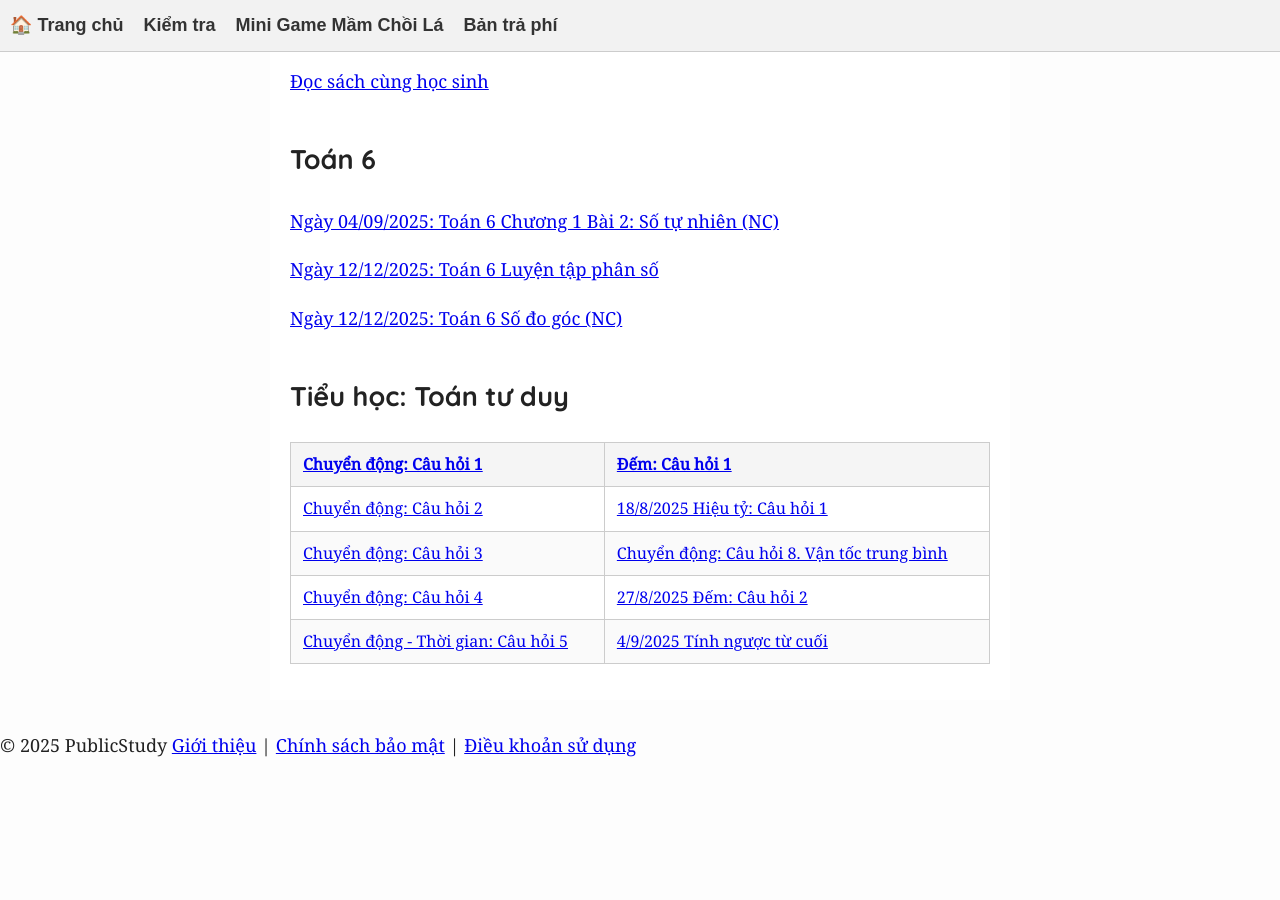
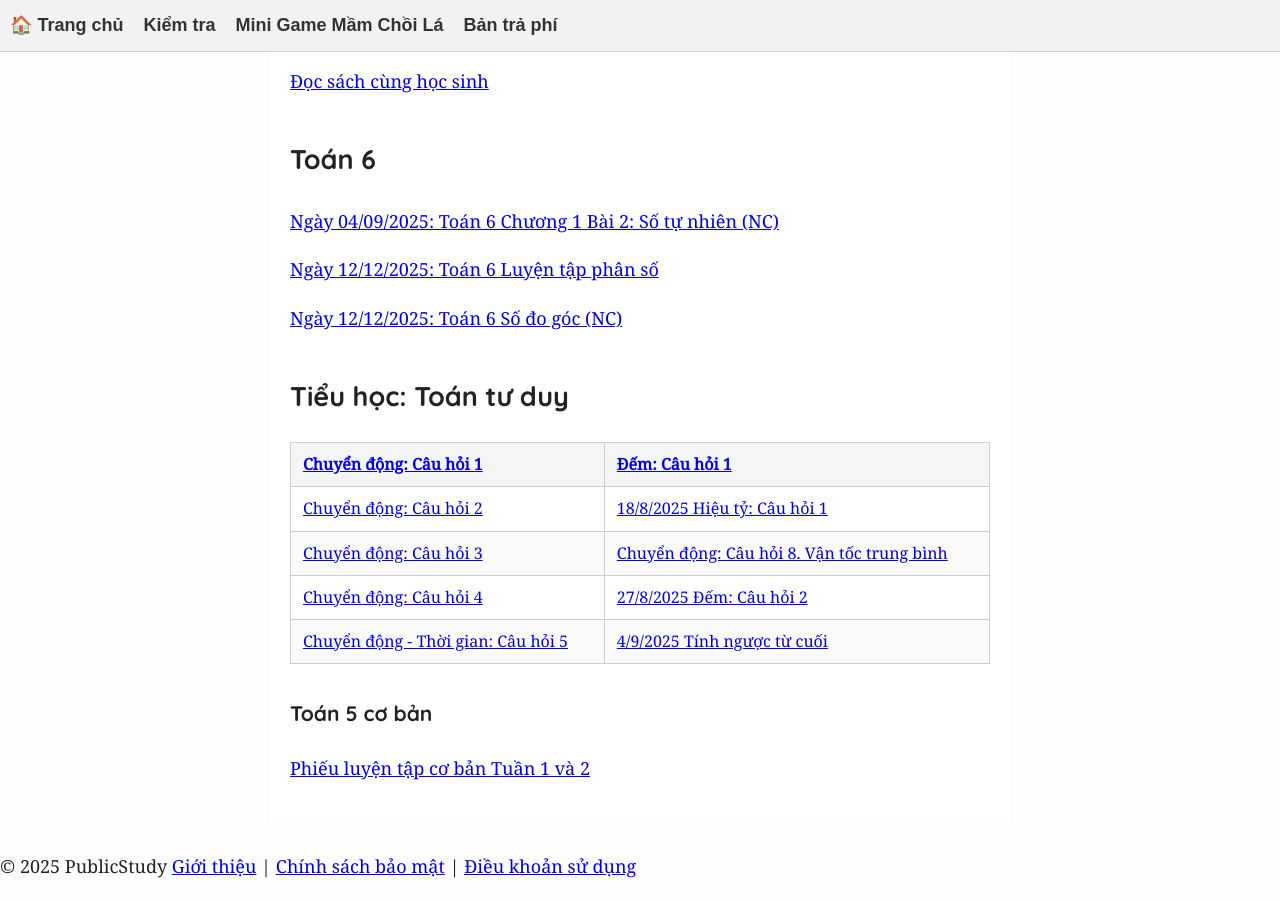
Before and after one commit to NguyenMuoiVN1988/publicstudyrepo, a Jekyll site: the page built from index.md, in a window 1280 px wide and 900 px high, scrolled down 3080 px. Built offline with Jekyll 4.4.1, drawn with Linux system fonts in a browser that asks for light colours; before the commit the page ends 3859 px from its top, so only the background shows below that.

Commit message:
Add basic math section for grade 5

```diff
--- a/index.md
+++ b/index.md
@@ -105,3 +105,6 @@ title: "Public Study"
 |[Chuyển động: Câu hỏi 3](Tieuhoc/TuduyQuestion3.md)| [Chuyển động: Câu hỏi 8. Vận tốc trung bình](Tieuhoc/TuduyQuestion8.md) |
 |[Chuyển động: Câu hỏi 4](Tieuhoc/TuduyQuestion4.md)| [27/8/2025 Đếm: Câu hỏi 2](Tieuhoc/TieuHocDemQuestion2.md)|
 |[Chuyển động - Thời gian: Câu hỏi 5](Tieuhoc/TuduyQuestion5.md)|[4/9/2025 Tính ngược từ cuối](Tieuhoc/T4CDNguocTuDuoi.md) |
+
+### Toán 5 cơ bản
+[Phiếu luyện tập cơ bản Tuần 1 và 2](T5/T5CBTuan1and2.html)
```
